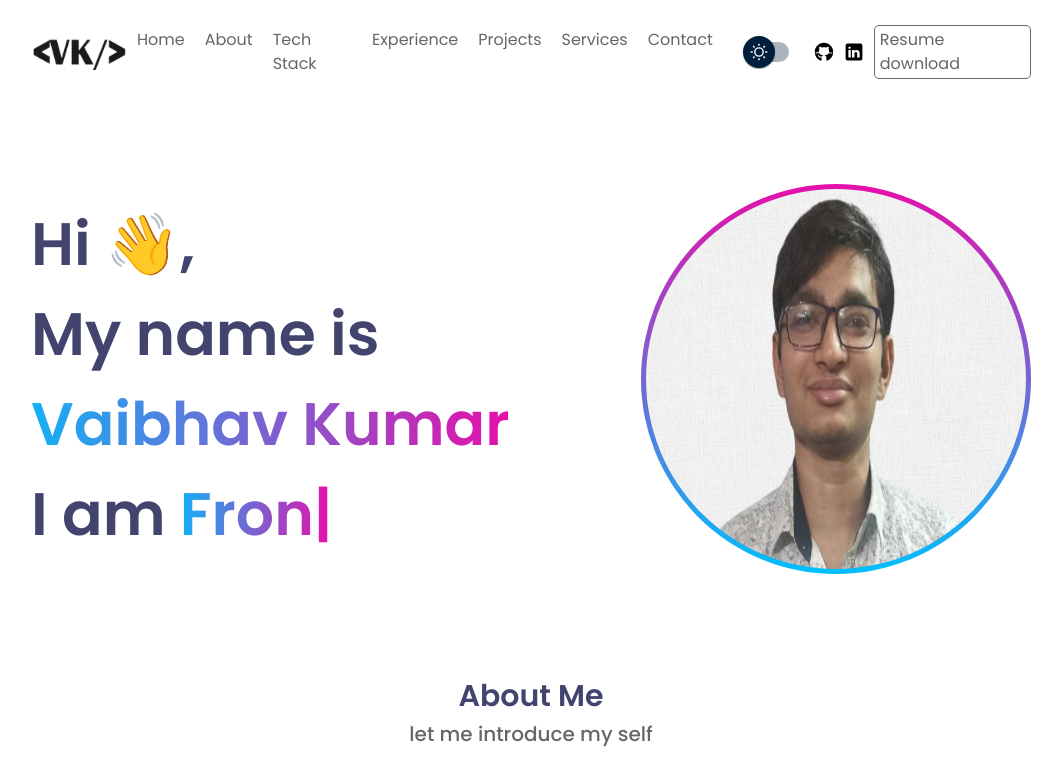
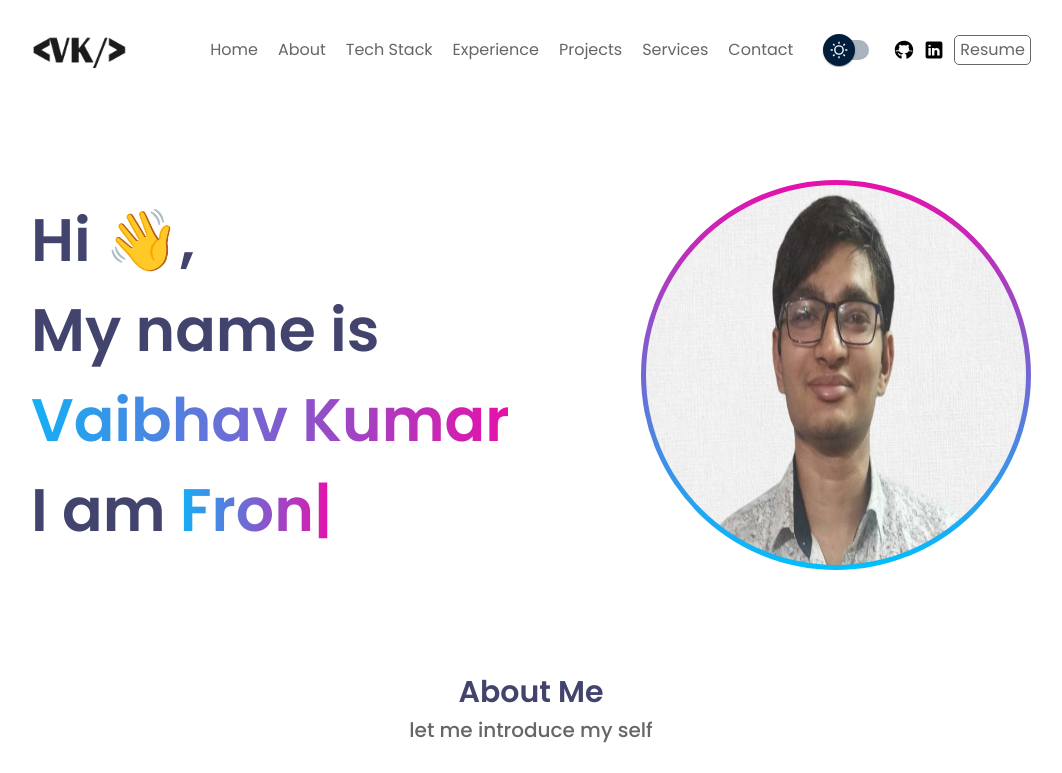
Before and after one commit to vaibhavk2474/my_portfolio_next_js, a Next.js app: page / in a window 1280 px wide. Shown: the top 773 px of the page, without its empty margins (109-1171 px from the left). Built offline with nearby package versions, Linux system fonts and the light colour scheme.

Commit message:
fix label

```diff
--- a/src/components/UI/ResumeDownloadLink/index.tsx
+++ b/src/components/UI/ResumeDownloadLink/index.tsx
@@ -7,7 +7,7 @@ import styles from "./ResumeDownloadLinkBtn.module.css";
 function ResumeDownloadLinkBtn() {
 	return (
 		<Link title="Download Resume" className={styles.download} href="/pdfs/VAIBHAV_KUMAR_FlowCV_Resume_2026-06-09.pdf" target="_blank">
-			Resume download
+			Resume
 		</Link>
 	);
 }
```
